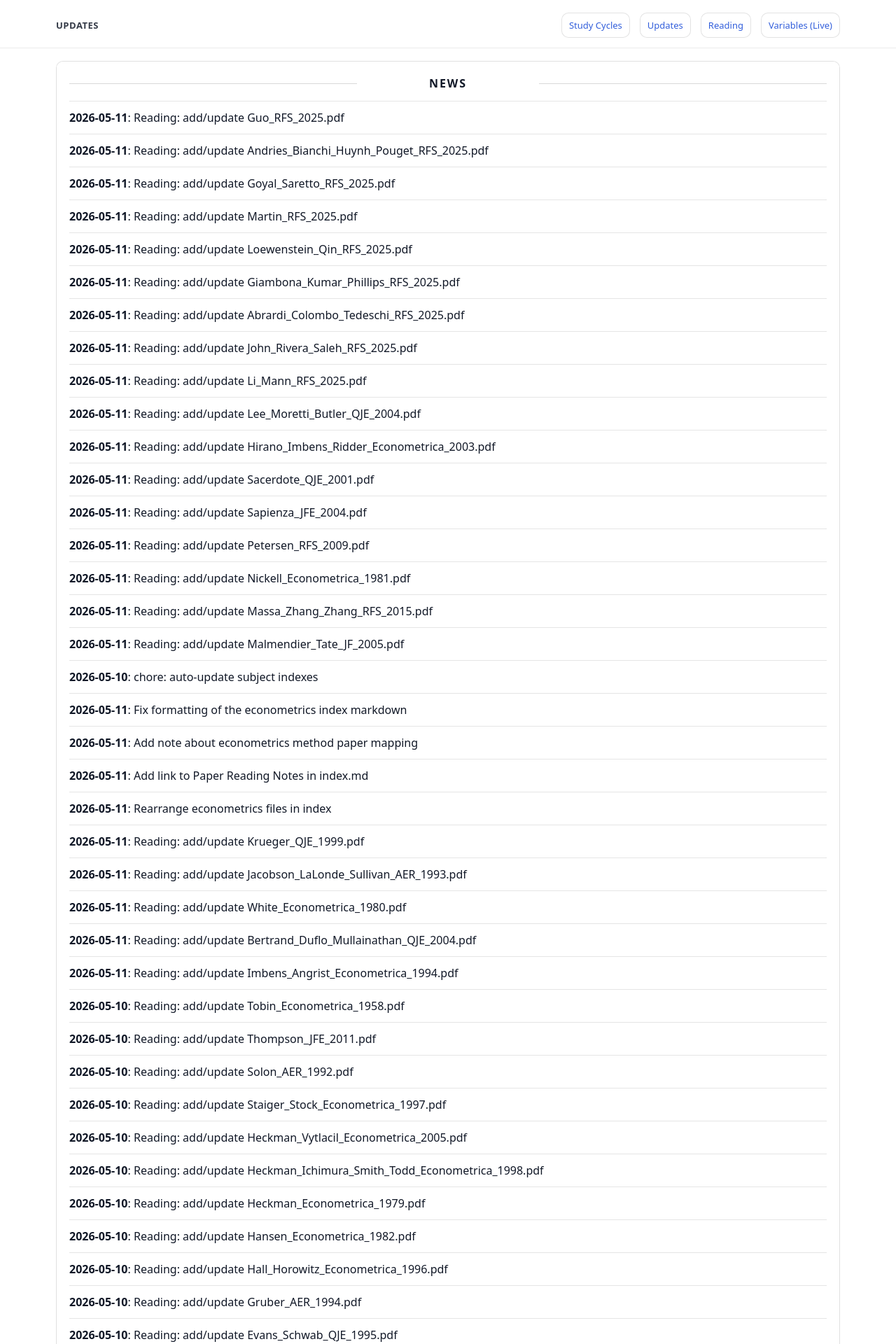
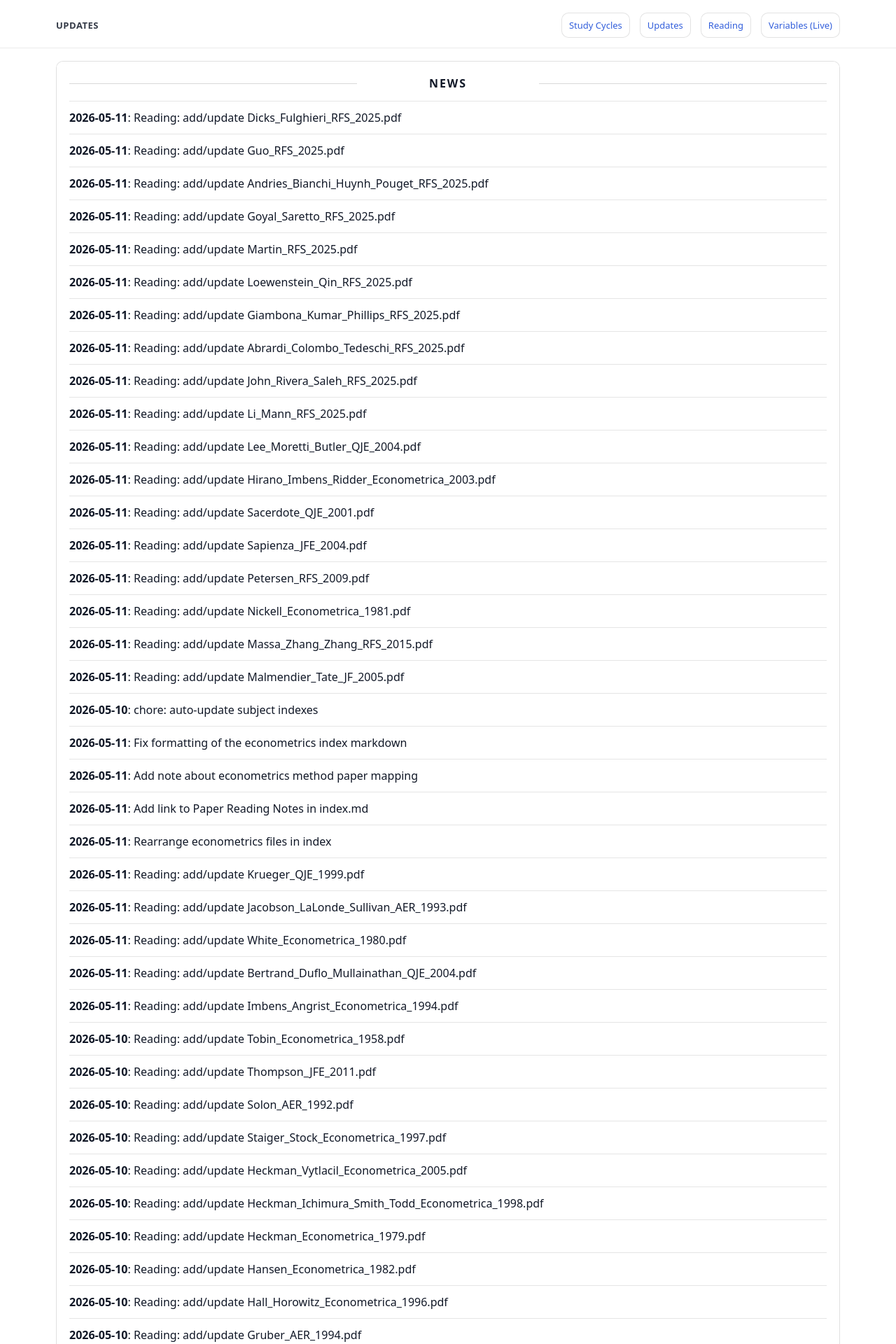
Before and after one commit to yaxinzn/study-archive, a Jekyll site: the page built from updates/index.md, in a window 1280 px wide. Shown: the top 1920 px of the page at 70% size. Built offline with Jekyll 4.4.1, drawn with Linux system fonts in a browser that asks for light colours; some of the changed text lies outside the part shown.

Commit message:
chore: update NEWS feed

```diff
--- a/_data/news.yml
+++ b/_data/news.yml
@@ -1,4 +1,7 @@
 # Auto-generated update history (sorted newest -> oldest). Do not edit manually.
+- ts: "1778489335"
+  date: "2026-05-11"
+  title: "Reading: add/update Dicks_Fulghieri_RFS_2025.pdf"
 - ts: "1778488898"
   date: "2026-05-11"
   title: "Reading: add/update Guo_RFS_2025.pdf"
```
